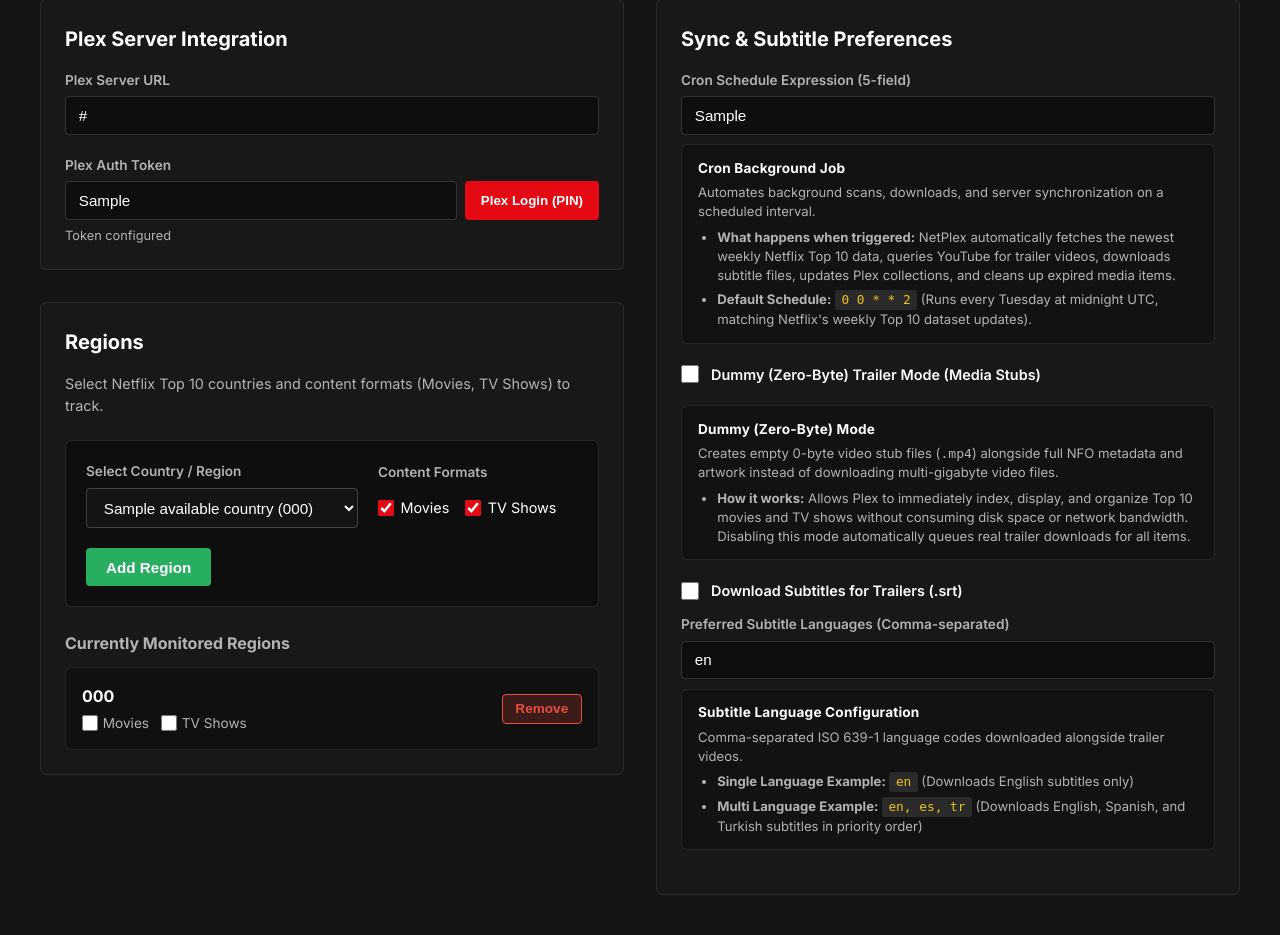
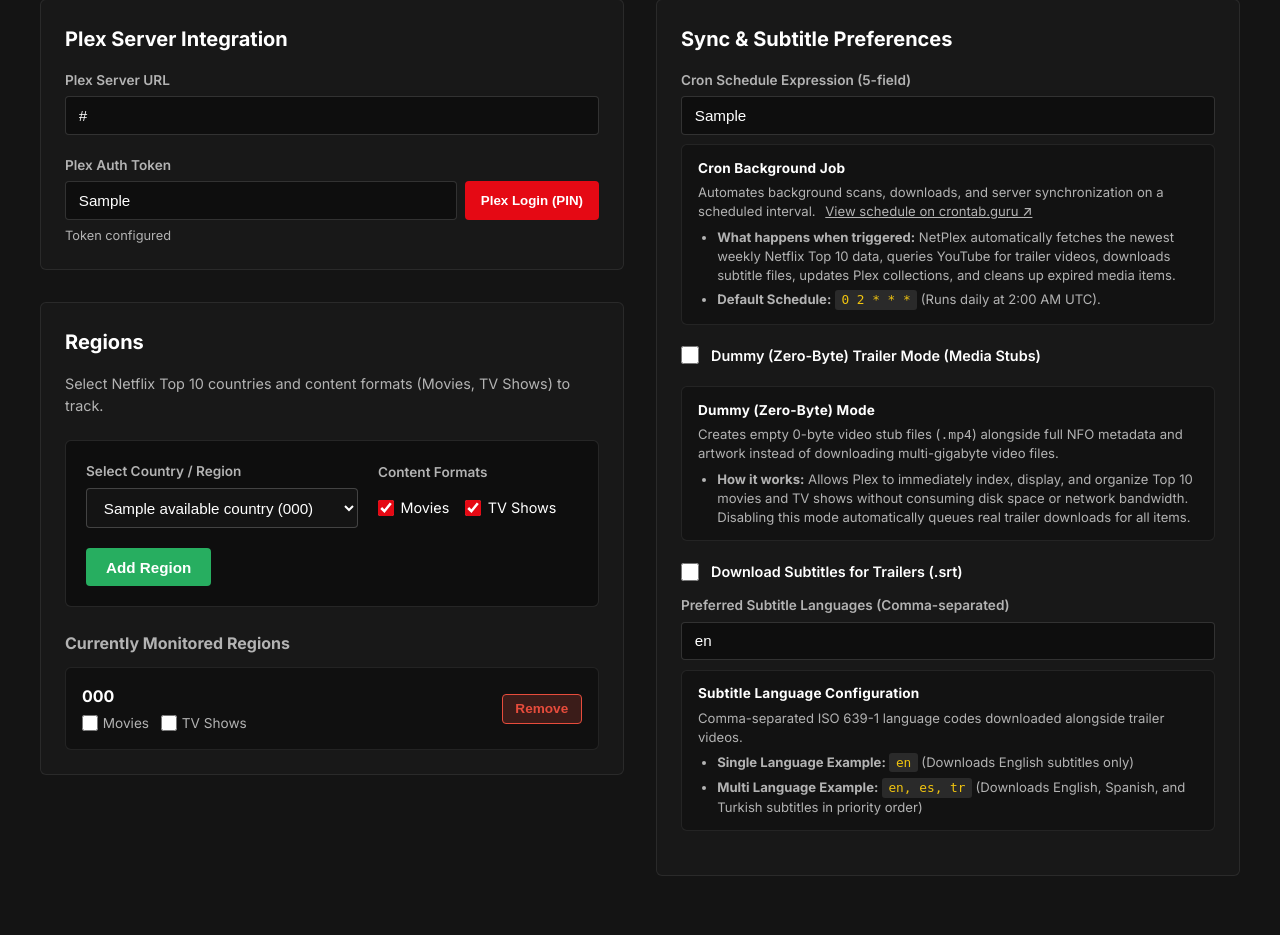
Before and after one commit to salimkayabasi/netplex, a FastAPI app: template src/web/templates/settings.html in a window 1280 px wide. Shown: the part 219-1154 px from the top of the page. Run offline with FastAPI, Linux system fonts and the light colour scheme; the template is opened without the code that fills it: most values are stand-ins (such as "Sample title", 1, 10 or a date in 2020).

Commit message:
feat: update default cron schedule to daily and implement CI/CD with semantic release workflows

```diff
--- a/docker-compose.yml
+++ b/docker-compose.yml
@@ -11,6 +11,7 @@ services:
       - NETPLEX_DB_PATH=/config/netplex.db
       - NETPLEX_CONFIG_DIR=/config
       - NETPLEX_CACHE_DIR=/config/cache
+      - NETPLEX_DATA_DIR=/data
     healthcheck:
       test: ["CMD", "curl", "-f", "http://localhost:8000/"]
       interval: 30s
--- a/src/database.py
+++ b/src/database.py
@@ -113,7 +113,7 @@ def init_db(db_path: str = "/config/netplex.db"):
 
             # Seed default configurations
             defaults = [
-                ('cron_expression', '0 0 * * 2'),
+                ('cron_expression', '0 2 * * *'),
                 ('dummy_media_mode', 'false'),
                 ('log_level', 'INFO'),
                 ('trailer_subtitles', 'false'),
--- a/src/scheduler.py
+++ b/src/scheduler.py
@@ -103,10 +103,10 @@ def should_run_sync(db_path: str) -> bool:
         if last_dt.tzinfo is None:
             last_dt = last_dt.replace(tzinfo=timezone.utc)
 
-        cron_expr = get_setting(db_path, "cron_expression", "0 0 * * 2")
+        cron_expr = get_setting(db_path, "cron_expression", "0 2 * * *")
         if not croniter.is_valid(cron_expr):
-            logger.warning(f"Invalid cron_expression '{cron_expr}', falling back to default '0 0 * * 2'")
-            cron_expr = "0 0 * * 2"
+            logger.warning(f"Invalid cron_expression '{cron_expr}', falling back to default '0 2 * * *'")
+            cron_expr = "0 2 * * *"
 
         now = datetime.now(timezone.utc)
         cron_iter = croniter(cron_expr, last_dt)
--- a/src/web/routes_settings.py
+++ b/src/web/routes_settings.py
@@ -103,7 +103,7 @@ def get_settings_page(request: Request):
 
     plex_url = get_setting(db_path, "plex_url", "http://localhost:32400")
     plex_token = get_setting(db_path, "plex_token", "")
-    cron_expression = get_setting(db_path, "cron_expression", "0 0 * * 2")
+    cron_expression = get_setting(db_path, "cron_expression", "0 2 * * *")
     dummy_media_mode = get_setting(db_path, "dummy_media_mode", "false").lower() in ("true", "1", "yes", "on")
     trailer_subtitles = get_setting(db_path, "trailer_subtitles", "false").lower() in ("true", "1", "yes", "on")
     subtitle_languages = get_setting(db_path, "subtitle_languages", "en")
--- a/src/web/templates/settings.html
+++ b/src/web/templates/settings.html
@@ -147,14 +147,19 @@
                 <label for="cron_expression" class="form-label">
                     Cron Schedule Expression (5-field)
                 </label>
-                <input type="text" id="cron_expression" name="cron_expression" value="{{ cron_expression }}" placeholder="0 0 * * 2" required class="form-control">
+                <input type="text" id="cron_expression" name="cron_expression" value="{{ cron_expression }}" placeholder="0 2 * * *" required class="form-control">
 
                 <div class="setting-help-box">
                     <div class="help-box-title">Cron Background Job</div>
-                    <p class="help-box-desc">Automates background scans, downloads, and server synchronization on a scheduled interval.</p>
+                    <p class="help-box-desc">
+                        Automates background scans, downloads, and server synchronization on a scheduled interval.
+                        <a id="crontab-guru-link" href="https://crontab.guru/#{{ cron_expression|replace(' ', '_') }}" target="_blank" rel="noopener noreferrer" style="color: var(--accent-red); text-decoration: underline; margin-left: 6px; font-weight: 500;">
+                            View schedule on crontab.guru ↗
+                        </a>
+                    </p>
                     <ul class="help-box-list">
                         <li><strong>What happens when triggered:</strong> NetPlex automatically fetches the newest weekly Netflix Top 10 data, queries YouTube for trailer videos, downloads subtitle files, updates Plex collections, and cleans up expired media items.</li>
-                        <li><strong>Default Schedule:</strong> <code>0 0 * * 2</code> (Runs every Tuesday at midnight UTC, matching Netflix's weekly Top 10 dataset updates).</li>
+                        <li><strong>Default Schedule:</strong> <code>0 2 * * *</code> (Runs daily at 2:00 AM UTC).</li>
                     </ul>
                 </div>
             </div>
@@ -462,16 +467,31 @@ document.addEventListener('DOMContentLoaded', () => {
 
     const triggerPrefsSave = () => {
         autoSaveSettings({
-            cron_expression: cronExprEl ? cronExprEl.value : "0 0 * * 2",
+            cron_expression: cronExprEl ? cronExprEl.value : "0 2 * * *",
             dummy_media_mode: dummyModeEl ? dummyModeEl.checked : false,
             subtitle_languages: subLangEl ? subLangEl.value : "en",
             trailer_subtitles: trailerSubEl ? trailerSubEl.checked : false
         });
     };
 
+    const updateCrontabLink = () => {
+        const cronLink = document.getElementById('crontab-guru-link');
+        if (cronExprEl && cronLink) {
+            const val = cronExprEl.value.trim().replace(/\s+/g, '_');
+            cronLink.href = `https://crontab.guru/#${val}`;
+        }
+    };
+
     if (cronExprEl) {
-        cronExprEl.addEventListener('input', savePrefsDebounced);
-        cronExprEl.addEventListener('change', triggerPrefsSave);
+        cronExprEl.addEventListener('input', () => {
+            updateCrontabLink();
+            savePrefsDebounced();
+        });
+        cronExprEl.addEventListener('change', () => {
+            updateCrontabLink();
+            triggerPrefsSave();
+        });
+        updateCrontabLink();
     }
     if (dummyModeEl) {
         dummyModeEl.addEventListener('change', triggerPrefsSave);
```
Also changed, not shown: docs/architecture.md (+1 -1 lines), docs/configuration.md (+2 -2 lines), tests/test_database.py (+1 -1 lines), tests/test_scheduler.py (+2 -2 lines), .github/workflows/ci.yml (added), .releaserc.json (added), 1 other file.
